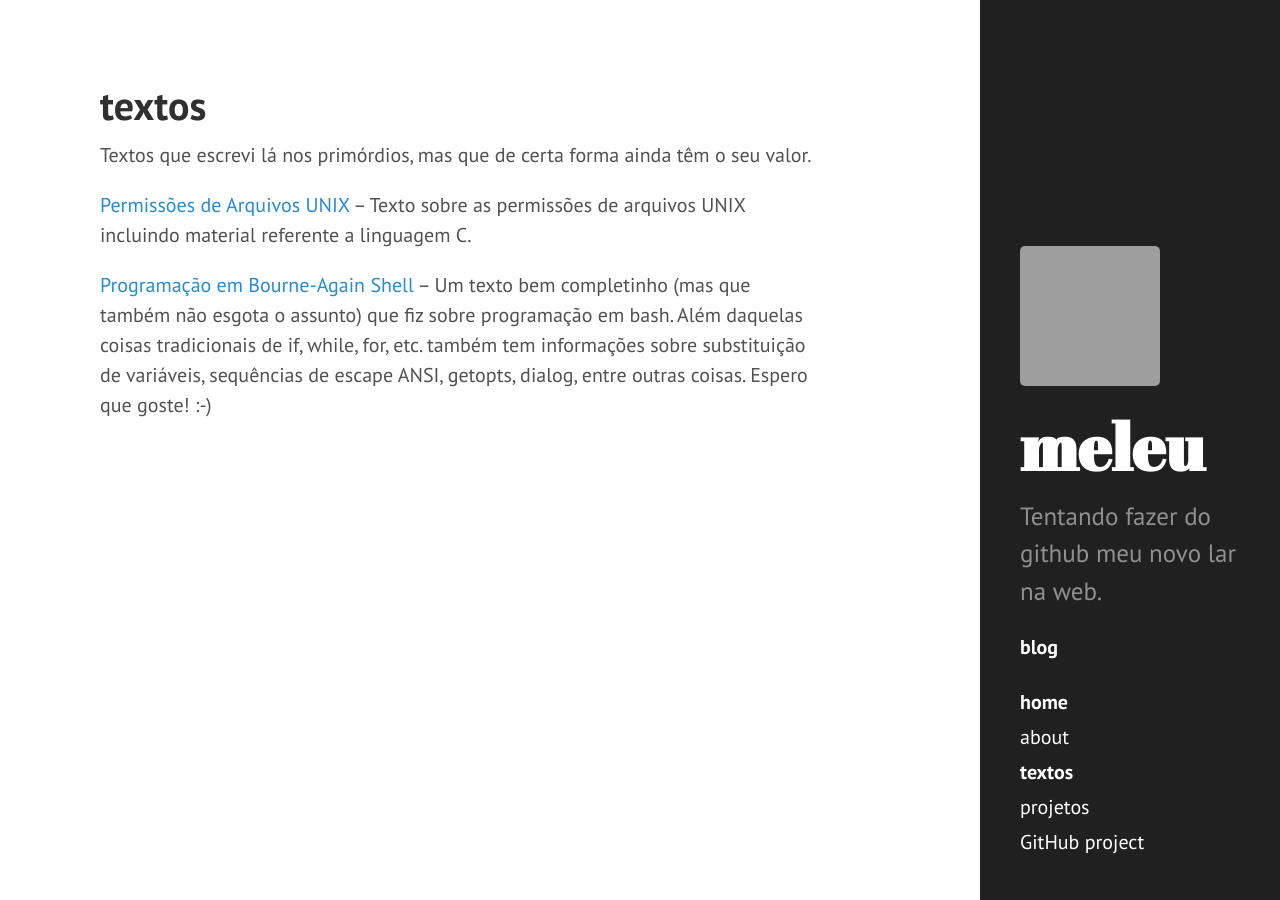
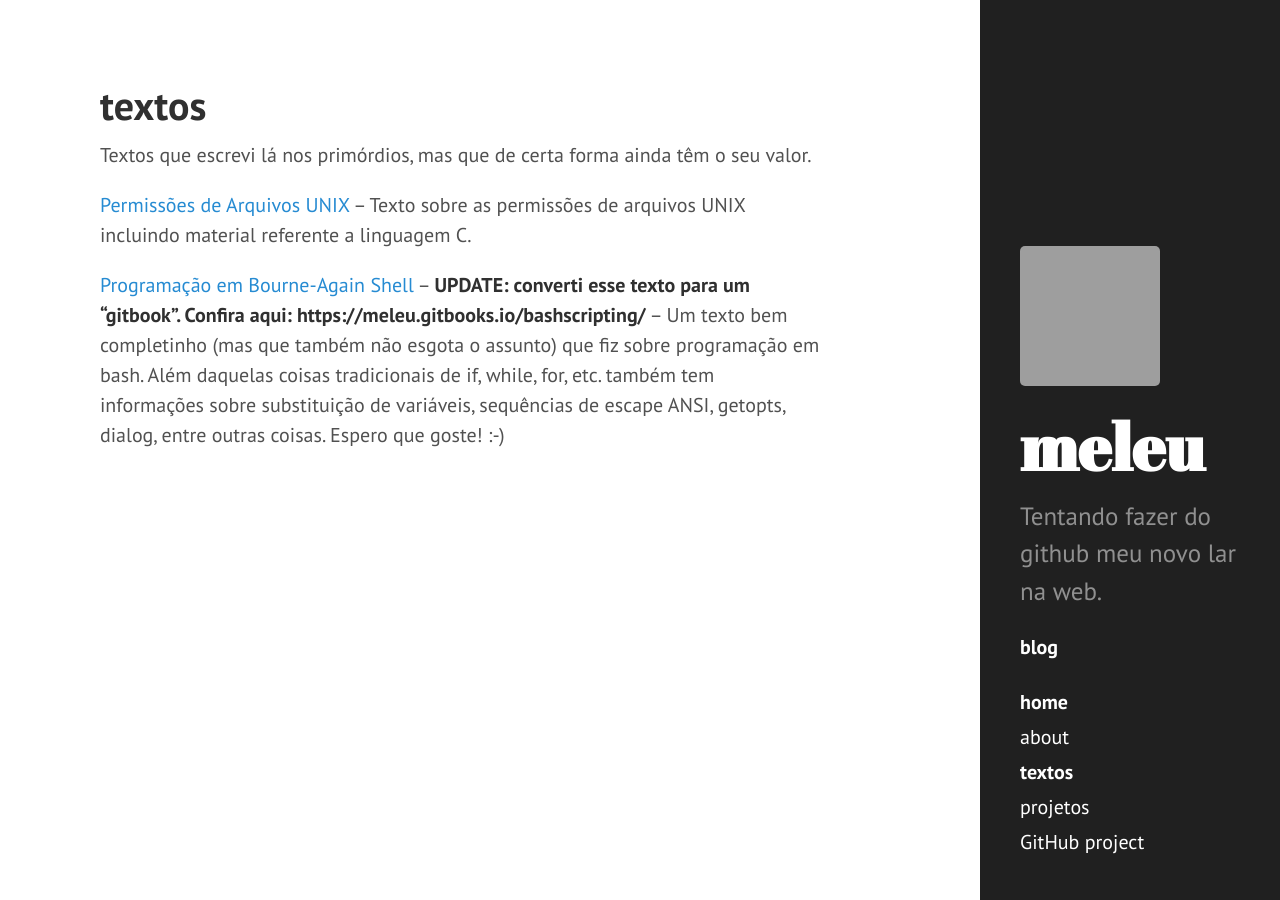
Before and after one commit to meleu/meleu.github.io, a Jekyll site: the page built from txts/index.md, in a window 1280 px wide. Built offline with Jekyll 4.4.1, drawn with Linux system fonts in a browser that asks for light colours; grey boxes are pictures that could not be loaded.

Commit message:
Update index.md

```diff
--- a/txts/index.md
+++ b/txts/index.md
@@ -8,8 +8,9 @@ seu valor.
 [Permissões de Arquivos UNIX](/txts/permissoes.txt) -- Texto
 sobre as permissões de arquivos UNIX incluindo material referente a linguagem C.
 
-[Programação em Bourne-Again Shell](/txts/bashscripting.txt) -- Um
-texto bem completinho (mas que também não esgota o assunto) que fiz sobre
+[Programação em Bourne-Again Shell](/txts/bashscripting.txt) -- **UPDATE: converti esse texto
+para um "gitbook". Confira aqui: https://meleu.gitbooks.io/bashscripting/** --
+Um texto bem completinho (mas que também não esgota o assunto) que fiz sobre
 programação em bash. Além daquelas coisas
 tradicionais de if, while, for, etc. também tem informações sobre
 substituição de variáveis, sequências de escape ANSI,
```
